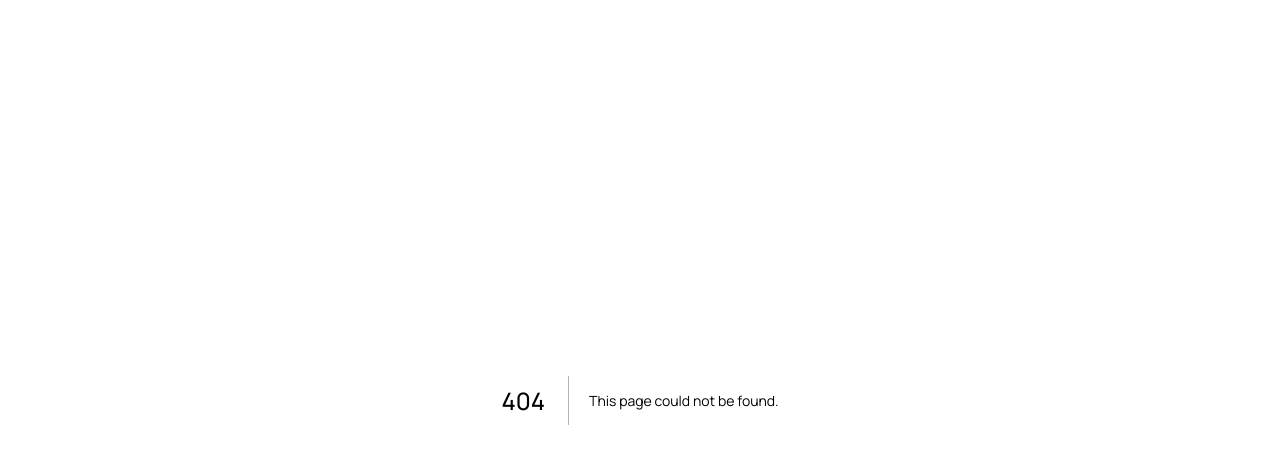
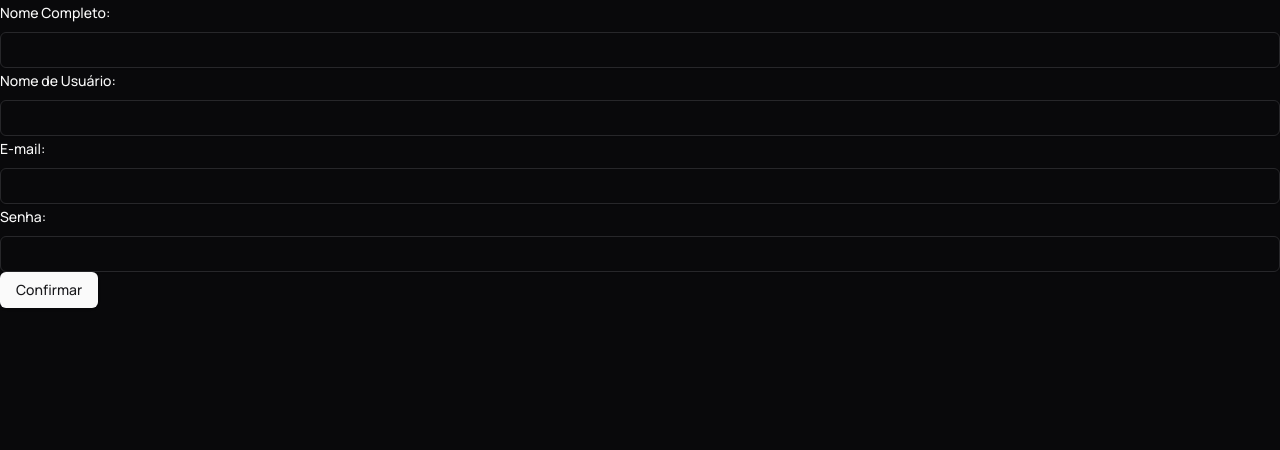
Before and after one commit to match-filmes/match-filmes-frontend, a Next.js app: page /auth/register in a window 1280 px wide. Before the commit this address had no page. Shown: the top 450 px of the page. Built offline with nearby package versions, Linux system fonts and the light colour scheme.

Commit message:
new: axios register logic

```diff
--- /dev/null
+++ b/app/auth/register/components/register-form.tsx
@@ -0,0 +1,134 @@
+'use client'
+import { Controller, FormProvider, useForm } from "react-hook-form"
+import z from "zod"
+import { zodResolver } from '@hookform/resolvers/zod'
+import { FormItem, FormLabel, FormControl, FormMessage } from "@/components/ui/form"
+import { Input } from "@/components/ui/input"
+import { useAxios } from "@/hooks/use-axios"
+import { Button } from "@/components/ui/button"
+
+export const registerSchema = z.object({
+    fullName: z.string().max(50),
+    username: z.string().max(50),
+    email: z.string().email({ message: 'O e-mail não é válido.' }),
+    password: z.string().min(6, { message: 'A senha deve conter no mínimo 6 caracteres.' }),
+    //confirmPassword: z.string().min(6, { message: 'A senha deve conter no mínimo 6 caracteres.' })
+})
+/* .superRefine(({ confirmPassword, password }, ctx) => {
+    if (confirmPassword !== password) {
+        ctx.addIssue({
+            code: "custom",
+            message: "As senhas não coincidem.",
+            path: ['confirmPassword']
+        })
+    }
+}) */
+
+export type User = z.infer<typeof registerSchema>
+
+export default function RegisterForm() {
+    const { response, error, loading, refetch } = useAxios({
+        method: "POST",
+        url: "/api/auth/register",
+    })
+
+    const methods = useForm<User>({
+        resolver: zodResolver(registerSchema),
+    })
+
+    const onSubmit = async (data: User) => {
+        try {
+            await refetch({
+                method: 'POST',
+                url: "/api/auth/register",
+                data
+            })
+            methods.reset()
+        } catch (error) {
+            console.error("Erro ao realizar o cadastro.", error)
+        }
+    }
+
+    return (
+        <FormProvider {...methods}>
+            <form onSubmit={methods.handleSubmit(onSubmit)}>
+                <FormItem>
+                    <FormLabel htmlFor="fullName">Nome Completo:</FormLabel>
+                    <Controller
+                        name="fullName"
+                        control={methods.control}
+                        render={({ field }) => (
+                            <FormControl>
+                                <Input id="fullName" {...field} />
+                            </FormControl>
+                        )}
+                    />
+                    {methods.formState.errors.fullName && <FormMessage>{methods.formState.errors.fullName.message}</FormMessage>}
+                </FormItem>
+
+                <FormItem>
+                    <FormLabel htmlFor="username">Nome de Usuário:</FormLabel>
+                    <Controller
+                        name="username"
+                        control={methods.control}
+                        render={({ field }) => (
+                            <FormControl>
+                                <Input id="username" {...field} />
+                            </FormControl>
+                        )}
+                    />
+                    {methods.formState.errors.username && <FormMessage>{methods.formState.errors.username.message}</FormMessage>}
+                </FormItem>
+
+                <FormItem>
+                    <FormLabel htmlFor="email">E-mail:</FormLabel>
+                    <Controller
+                        name="email"
+                        control={methods.control}
+                        render={({ field }) => (
+                            <FormControl>
+                                <Input id="email" type="email" {...field} />
+                            </FormControl>
+                        )}
+                    />
+                    {methods.formState.errors.email && <FormMessage>{methods.formState.errors.email.message}</FormMessage>}
+                </FormItem>
+
+                <FormItem>
+                    <FormLabel htmlFor="password">Senha:</FormLabel>
+                    <Controller
+                        name="password"
+                        control={methods.control}
+                        render={({ field }) => (
+                            <FormControl>
+                                <Input id="password" type="password" {...field} />
+                            </FormControl>
+                        )}
+                    />
+                    {methods.formState.errors.password && <FormMessage>{methods.formState.errors.password.message}</FormMessage>}
+                </FormItem>
+
+                {/* <FormItem>
+                <FormLabel htmlFor="confirmPassword">Confirme a Senha:</FormLabel>
+                <Controller
+                    name="confirmPassword"
+                    control={control}
+                    render={({ field }) => (
+                        <FormControl>
+                            <Input id="confirmPassword" type="password" {...field} />
+                        </FormControl>
+                    )}
+                />
+                {errors.confirmPassword && <FormMessage>{errors.confirmPassword.message}</FormMessage>}
+            </FormItem> */}
+
+                <Button type="submit" disabled={loading}>
+                    {loading ? 'Carregando...' : 'Confirmar'}
+                </Button>
+
+                {error && <p>Ocorreu um Erro: {error}</p>}
+                {response && <p>Cadastro Realizado com Sucesso!</p>}
+            </form>
+        </FormProvider>
+    )
+}
--- /dev/null
+++ b/app/auth/register/page.tsx
@@ -0,0 +1,13 @@
+import { Metadata } from "next"
+import RegisterForm from "./components/register-form"
+
+export const metadata: Metadata = {
+    title: 'Cadastro | Match Filmes',
+    description: 'Realize o cadastro para aproveitar os melhores sucessos.'
+}
+
+export default function Register(){
+    return(
+        <RegisterForm />
+    )
+}
--- /dev/null
+++ b/hooks/use-axios.ts
@@ -0,0 +1,33 @@
+import { useState, useCallback } from 'react'
+import axios, { AxiosRequestConfig, AxiosResponse } from 'axios'
+import { baseUrl } from '@/utils/Endpoints'
+
+axios.defaults.baseURL = baseUrl
+
+interface UseAxiosReturn<T> {
+    response: AxiosResponse<T> | undefined
+    error: string
+    loading: boolean
+    refetch: (params?: AxiosRequestConfig) => Promise<void>
+}
+
+export const useAxios = <T = unknown>(initialParams: AxiosRequestConfig): UseAxiosReturn<T> => {
+    const [response, setResponse] = useState<AxiosResponse<T> | undefined>(undefined)
+    const [error, setError] = useState<string>('')
+    const [loading, setLoading] = useState<boolean>(false)
+
+    const fetchData = useCallback(async (params?: AxiosRequestConfig) => {
+        setLoading(true)
+        try {
+            const res = await axios.request<T>(params || initialParams)
+            setResponse(res)
+            setError('')
+        } catch (e) {
+            setError((e as Error).message)
+        } finally {
+            setLoading(false)
+        }
+    }, [initialParams])
+
+    return { response, error, loading, refetch: fetchData }
+}
--- a/package.json
+++ b/package.json
@@ -10,6 +10,7 @@
   },
   "dependencies": {
     "@hookform/resolvers": "^3.9.0",
+    "@next/env": "^14.2.13",
     "@radix-ui/react-accordion": "^1.2.0",
     "@radix-ui/react-alert-dialog": "^1.1.1",
     "@radix-ui/react-aspect-ratio": "^1.1.0",
@@ -38,6 +39,7 @@
     "@radix-ui/react-toggle": "^1.1.0",
     "@radix-ui/react-toggle-group": "^1.1.0",
     "@radix-ui/react-tooltip": "^1.1.2",
+    "axios": "^1.7.7",
     "class-variance-authority": "^0.7.0",
     "clsx": "^2.1.1",
     "cmdk": "^1.0.0",
--- /dev/null
+++ b/utils/Endpoints.ts
@@ -0,0 +1 @@
+export const baseUrl = process.env.API_ENDPOINT
```
Also changed, not shown: 2 other files (tests, documents, lock files or other folders).
